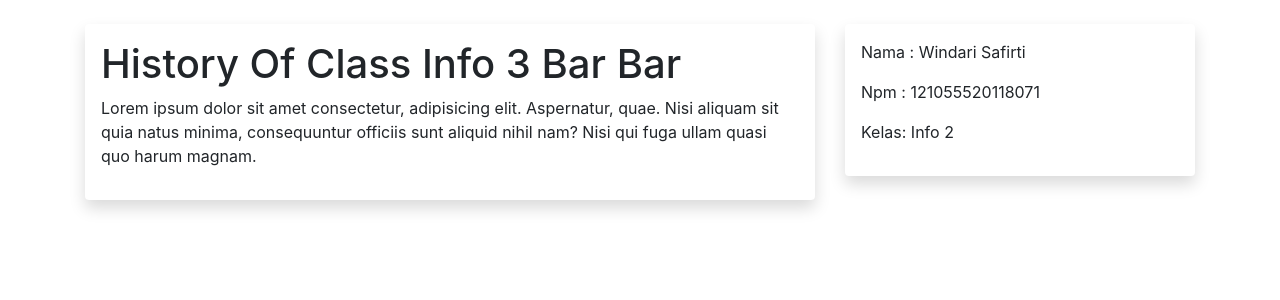
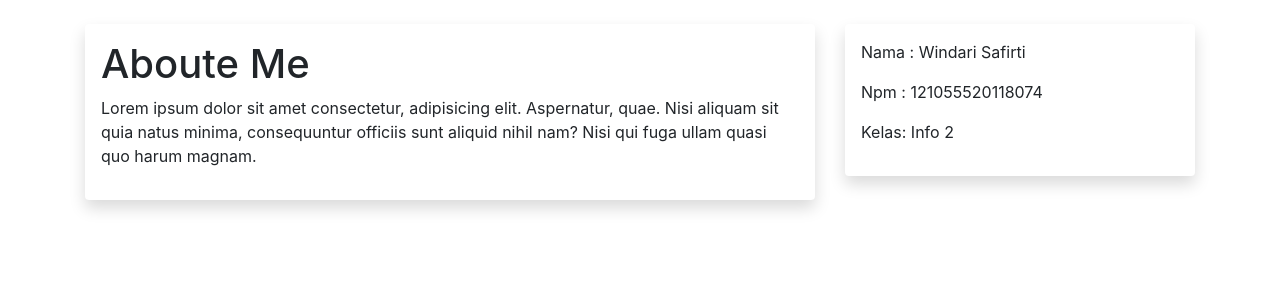
Before and after one commit to windarisafitri200/projek-windari, a Python web app: template sim/templates/about.html in a window 1280 px wide. Shown: the part 56-356 px from the top of the page. Run offline with Jinja, Linux system fonts and the light colour scheme; the template is opened without the code that fills it, so the values that code supplies are empty.

Commit message:
merubah FILE BASE

```diff
--- a/sim/templates/about.html
+++ b/sim/templates/about.html
@@ -1,8 +1,9 @@
 {% extends "base.html" %}
 {% block content %}
 
-<h1>History Of Class Info 3 Bar Bar</h1>
-<p>Lorem ipsum dolor sit amet consectetur, adipisicing elit. Aspernatur, quae. Nisi aliquam sit quia natus minima, consequuntur officiis sunt aliquid nihil nam? Nisi qui fuga ullam quasi quo harum magnam.</p>
+<h1>Aboute Me</h1>
+<p>Lorem ipsum dolor sit amet consectetur, adipisicing elit. Aspernatur, quae. Nisi aliquam sit quia natus minima,
+    consequuntur officiis sunt aliquid nihil nam? Nisi qui fuga ullam quasi quo harum magnam.</p>
 
 
 
--- a/sim/templates/base.html
+++ b/sim/templates/base.html
@@ -92,7 +92,7 @@
 					</div>
 					{%else%}
 					<p>Nama : Windari Safirti</p>
-					<p>Npm : 121055520118071</p>
+					<p>Npm : 121055520118074</p>
 					<p>Kelas: Info 2</p>
 					{%endif%}
 
```
